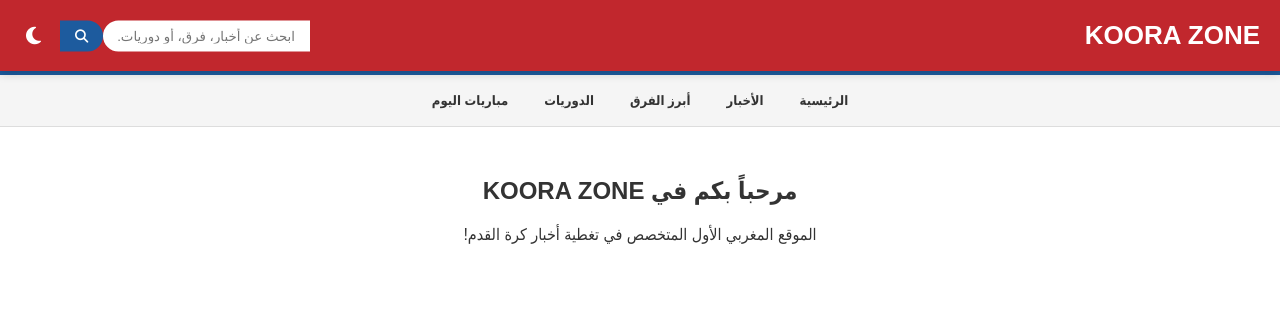
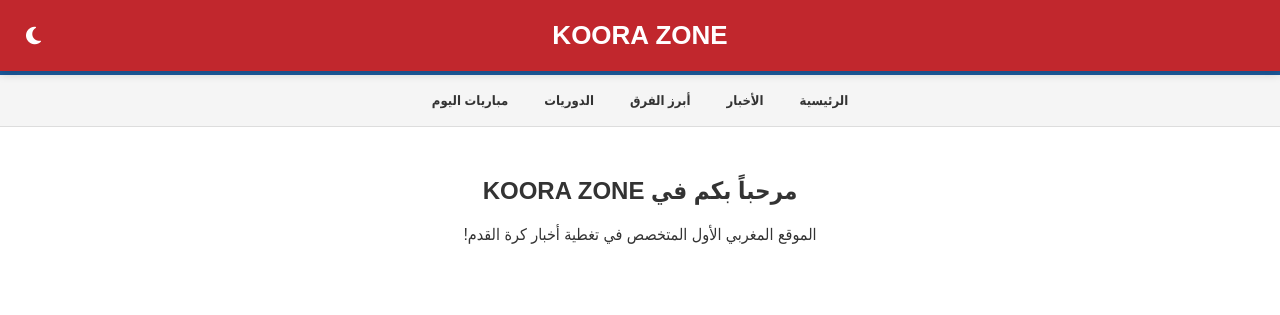
Before and after one commit to AyoubH05/koora-zone, a plain HTML site: page index.html in a window 1280 px wide. Shown: the top 315 px of the page. Drawn offline with Linux system fonts and the light colour scheme.

Commit message:
Update index.html

```diff
--- a/index.html
+++ b/index.html
@@ -4,7 +4,6 @@
   <meta charset='UTF-8'>
   <meta name='viewport' content='width=device-width, initial-scale=1.0'>
   <title>KOORA ZONE - الموقع الرياضي المغربي</title>
-  <!-- روابط أيقونات Font Awesome -->
   <link rel="stylesheet" href="https://cdnjs.cloudflare.com/ajax/libs/font-awesome/6.4.0/css/all.min.css">
   <style>
     /* الأساسيات */
@@ -31,7 +30,7 @@
     .main-header {
       background: var(--header-color);
       padding: 20px 0;
-      text-align: right;
+      text-align: center; /* تعديل المحاذاة */
       box-shadow: 0 2px 10px rgba(0,0,0,0.2);
       position: relative;
     }
@@ -39,9 +38,9 @@
     .site-title {
       color: white;
       font-size: 26px;
-      margin: 0 20px 0 0;
+      margin: 0;
       font-weight: bold;
-      display: inline-block;
+      display: block; /* تعديل لعرض العنوان ككتلة */
     }
 
     /* شريط الفاصل - أزرق مغربي */
@@ -98,30 +97,6 @@
       max-width: 1200px;
       margin: 0 auto;
       text-align: center;
-    }
-
-    /* شريط البحث */
-    .search-bar {
-      position: absolute;
-      left: 60px;
-      top: 50%;
-      transform: translateY(-50%);
-      display: flex;
-      width: 250px;
-    }
-    .search-bar input {
-      padding: 8px 15px;
-      border: none;
-      border-radius: 20px 0 0 20px;
-      width: 100%;
-    }
-    .search-bar button {
-      background: #1D5B9E;
-      color: white;
-      border: none;
-      border-radius: 0 20px 20px 0;
-      padding: 0 15px;
-      cursor: pointer;
     }
 
     /* زر الثيم */
@@ -186,12 +161,8 @@
   </style>
 </head>
 <body>
-  <!-- الهيدر الجديد -->
+  <!-- الهيدر الجديد بدون شريط البحث -->
   <header class='main-header'>
-    <div class="search-bar">
-      <input type="text" placeholder="ابحث عن أخبار، فرق، أو دوريات...">
-      <button><i class="fas fa-search"></i></button>
-    </div>
     <button class="theme-toggle" onclick="toggleTheme()">
       <i class="fas fa-moon"></i>
     </button>
```
